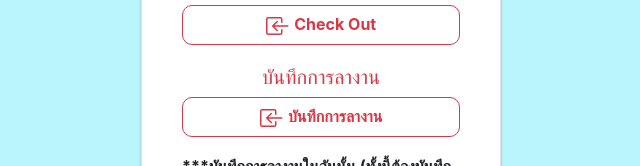
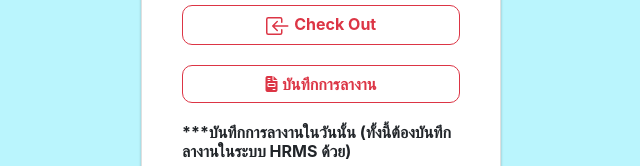
Before and after one commit to icentw/ktb, a plain HTML site: page index.html in a window 1280 px wide. Shown: the part 449-615 px from the top of the page, without its empty margins (319-959 px from the left). Drawn offline with nearby package versions, Linux system fonts and the light colour scheme.

Commit message:
add edit leave

```diff
--- a/index.html
+++ b/index.html
@@ -29,7 +29,7 @@
                     <svg width="1em" height="1em" viewBox="0 0 16 16" class="bi bi-box-arrow-in-right" fill="currentColor" xmlns="http://www.w3.org/2000/svg">
                         <path fill-rule="evenodd" d="M6 3.5a.5.5 0 0 1 .5-.5h8a.5.5 0 0 1 .5.5v9a.5.5 0 0 1-.5.5h-8a.5.5 0 0 1-.5-.5v-2a.5.5 0 0 0-1 0v2A1.5 1.5 0 0 0 6.5 14h8a1.5 1.5 0 0 0 1.5-1.5v-9A1.5 1.5 0 0 0 14.5 2h-8A1.5 1.5 0 0 0 5 3.5v2a.5.5 0 0 0 1 0v-2z"/>
                         <path fill-rule="evenodd" d="M11.854 8.354a.5.5 0 0 0 0-.708l-3-3a.5.5 0 1 0-.708.708L10.293 7.5H1.5a.5.5 0 0 0 0 1h8.793l-2.147 2.146a.5.5 0 0 0 .708.708l3-3z"/>
-                    </svg>    <b>Check In</b> <i class="fas fa-sign-in-alt"></i>
+                    </svg>    <b>Check In</b>
                   </button>
                 </a>
                 <h5 class="text-center"><a href="https://forms.gle/aRSXNG1fiFm84J8R9" class="text-danger">17:30 ลงเวลากลับ</a></h5>
@@ -42,13 +42,11 @@
                   </button>
                 </a>
 
-                <h5 class="text-center"><a href="https://docs.google.com/forms/d/e/1FAIpQLSfOO1VvfDjG9-Ih67sOkNsz6tBTqU3E6UbNuf_TaQeGuyhkTg/viewform?edit_requested=true" class="text-danger">บันทึกการลางาน</a></h5>
+                <!-- <h5 class="text-center"><a href="https://docs.google.com/forms/d/e/1FAIpQLSfOO1VvfDjG9-Ih67sOkNsz6tBTqU3E6UbNuf_TaQeGuyhkTg/viewform?edit_requested=true" class="text-danger">บันทึกการลางาน</a></h5> -->
                 <a href="https://docs.google.com/forms/d/e/1FAIpQLSfOO1VvfDjG9-Ih67sOkNsz6tBTqU3E6UbNuf_TaQeGuyhkTg/viewform?edit_requested=true">
                   <button type="button" class="btn btn-outline-danger btn-block">
-                      <svg width="1em" height="1em" viewBox="0 0 16 16" class="bi bi-box-arrow-in-left" fill="currentColor" xmlns="http://www.w3.org/2000/svg">
-                          <path fill-rule="evenodd" d="M10 3.5a.5.5 0 0 0-.5-.5h-8a.5.5 0 0 0-.5.5v9a.5.5 0 0 0 .5.5h8a.5.5 0 0 0 .5-.5v-2a.5.5 0 0 1 1 0v2A1.5 1.5 0 0 1 9.5 14h-8A1.5 1.5 0 0 1 0 12.5v-9A1.5 1.5 0 0 1 1.5 2h8A1.5 1.5 0 0 1 11 3.5v2a.5.5 0 0 1-1 0v-2z"/>
-                          <path fill-rule="evenodd" d="M4.146 8.354a.5.5 0 0 1 0-.708l3-3a.5.5 0 1 1 .708.708L5.707 7.5H14.5a.5.5 0 0 1 0 1H5.707l2.147 2.146a.5.5 0 0 1-.708.708l-3-3z"/>
-                      </svg>   <b>บันทึกการลางาน</b>
+                    <i class="fas fa-file-invoice"></i>
+                    <b>บันทึกการลางาน</b>
                   </button>
                 </a>
 
@@ -93,6 +91,7 @@
       integrity="sha384-B4gt1jrGC7Jh4AgTPSdUtOBvfO8shuf57BaghqFfPlYxofvL8/KUEfYiJOMMV+rV"
       crossorigin="anonymous"
     ></script>
+    <script src="https://kit.fontawesome.com/a076d05399.js"></script>
 
     <script>
       n = new Date();
```
